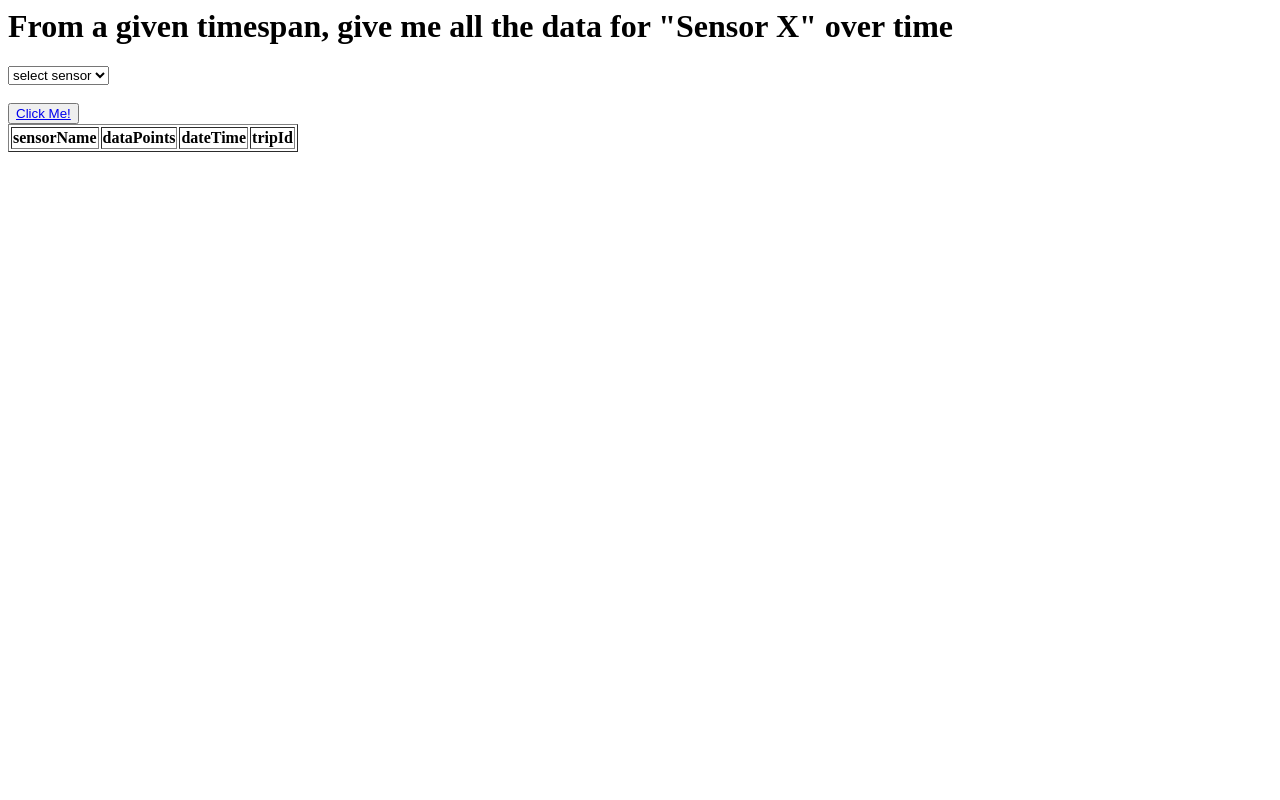
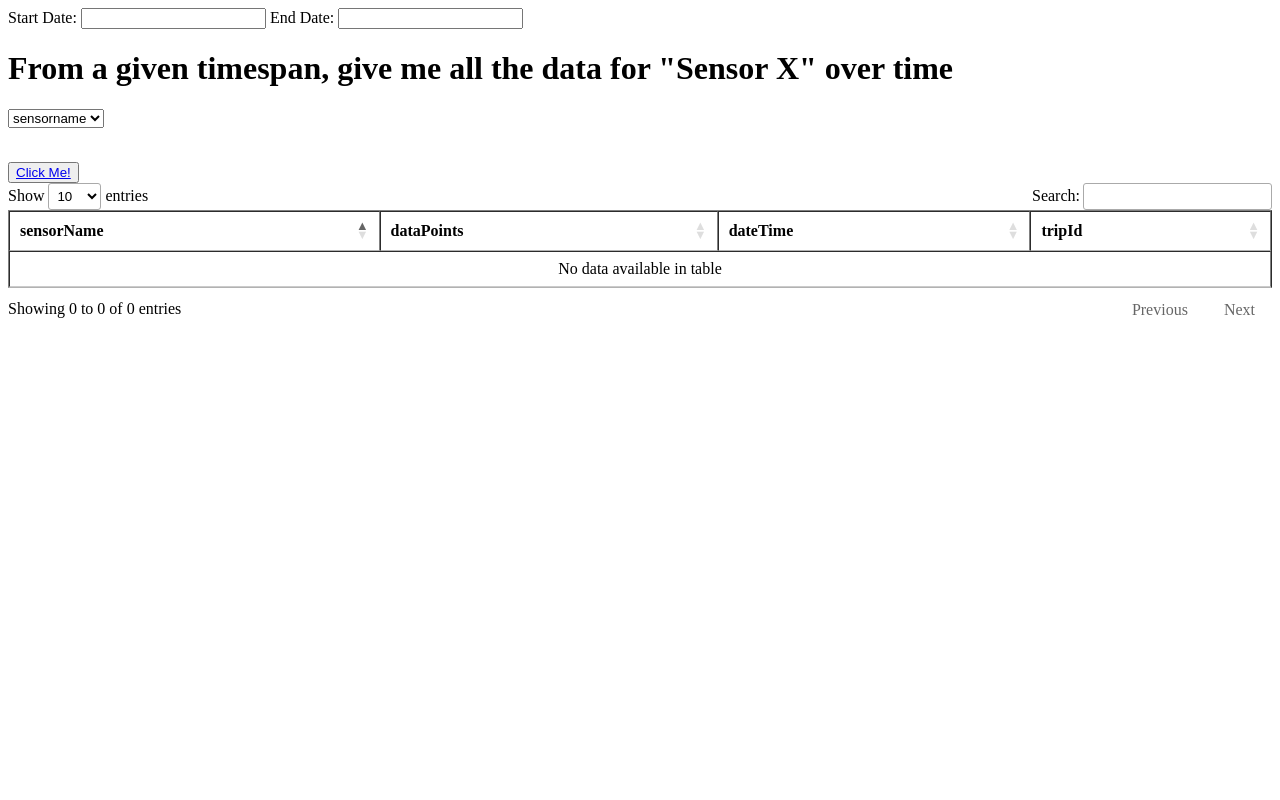
Before and after one commit to kotlamanikanta/vesseltrip, a Django app: page /timespan/ in a window 1280 px wide. Run offline with Django 4.2, Linux system fonts and the light colour scheme; data that the repository does not hold is empty; some libraries are stand-ins or nearby versions.

Commit message:
fourthcommit

```diff
--- a/firstApp/templates/Timedata.html
+++ b/firstApp/templates/Timedata.html
@@ -1,38 +1,79 @@
 <html>
 <head>
     <title>trip for "Sensor X" over time</title>
+    <script src="https://code.jquery.com/jquery-3.5.1.js"></script>
+    <link rel="stylesheet" href="https://cdn.datatables.net/1.13.4/css/jquery.dataTables.css" />
+
+    <script src="https://cdn.datatables.net/1.13.4/js/jquery.dataTables.js"></script>
+    <!-- <script src="https://ajax.googleapis.com/ajax/libs/jquery/3.6.3/jquery.min.js"></script> -->
+    <!-- <link rel='stylesheet' type='text/css' href='https://cdn.datatables.net/1.13.4/css/jquery.dataTables.min.css'> -->
+
+    <link rel="stylesheet" href="https://cdnjs.cloudflare.com/ajax/libs/datepicker/0.6.5/datepicker.min.css" integrity="sha256-b88RdwbRJEzRx95nCuuva+hO5ExvXXnpX+78h8DjyOE=" crossorigin="anonymous" />
+    <script src="https://cdnjs.cloudflare.com/ajax/libs/datepicker/0.6.5/datepicker.min.js" integrity="sha256-/7FLTdzP6CfC1VBAj/rsp3Rinuuu9leMRGd354hvk0k=" crossorigin="anonymous"></script>
+    Start Date: <input type="text" id="my_date_picker">
+
+    <script>
+
+            $(function() {
+                $( "#my_date_picker" ).datepicker();
+            });
+
+    </script>
+     End Date: <input type="text" id="date_picker">
+
+     <script>
+
+             $(function() {
+                 $( "#date_picker" ).datepicker();
+             });
+
+     </script>
+     <!-- table -->
+    <script>
+
+    $(document).ready( function () {
+        $('#myTable').dataTable();
+    } );
+    </script>
+
+
 </head>
 <body>
     <h1> From a given timespan, give me all the data for "Sensor X" over time</h1>
-    <div class="wrappers">
-        <select id="sensor">
-          <option value="-1">select sensor</option>
-          <option value="GPS">sensorName</option>
-          <option value="-1">dataPoints</option>
-          <option value="">dateTime</option>
+    <div class="myclass">
+        <form action=""method="GET">
+            <select name="sensorName">
+                <option value="sensorname">sensorname</option>
+                <option value="GPS">GPS</option>
+                <option value="GYRO">GYRO</option>
+                <option value="MAG">MAG</option>
+                <option value="AAC">AAC</option>
+                <option value="UACC">UACC</option>
             </select>
+        </form>
+
     </div>
 
-    <table border="1"></br>
+    <table id="myTable" border="1"></br>
+        <thead>
             <tr>
                 <th> sensorName</th>
                 <th> dataPoints</th>
                 <th> dateTime</th>
                 <th> tripId</th>
             </tr>
-        {% for s in dm %}
+        </thead>
+        <tbody>
+        {% for s in sensor_data %}
             <tr>
                 <td>{{s.sensorName}}</td>
                 <td>{{s.dataPoints}}</td>
                 <td>{{s.dateTime}}</td>
                 <td>{{s.tripId}}</td>
             </tr>
-
         {% endfor %}
+        </tbody>
         <button type="button"><a href="{{request.path}}?export=True">Click Me!</a></button>
-
-
     </table>
-
 </body>
 </html>
--- a/firstApp/templates/boatsensor_data.html
+++ b/firstApp/templates/boatsensor_data.html
@@ -11,7 +11,7 @@
             <th>index1_avg</th>
             <th>index2_avg</th>
         </tr>
-        {% for s in A %}
+        {% for s in boatsensor_sum_data %}
             <tr>
                 <td>{{s.index0_avg}}</td>
                 <td>{{s.index1_avg}}</td>
@@ -20,7 +20,7 @@
             </tr>
 
         {% endfor %}
-    </table><br>
+    </table>
     <button type="button"><a href="{{request.path}}?export=True">Click Me!</a></button>
 </body>
 </html>
--- a/firstApp/templates/dopdown.html
+++ b/firstApp/templates/dopdown.html
@@ -3,11 +3,6 @@
     <title>
        <h1>sensor</h1>
     </title>
-    <style>
-        *{
-            nargin:0
-        }
-    </style>
 </head>
 <body>
    <div class="wrappers">
--- a/firstApp/templates/sensor_data_avg.html
+++ b/firstApp/templates/sensor_data_avg.html
@@ -4,15 +4,14 @@
 </head>
 <body>
     <h1>From a given trip, give the average of "Sensor X" throughout the entire trip</h1>
-
     <table border="1">
         <tr>
 
             <th> index0_avg</th>
             <th> index1_avg</th>
-            <th> index2_avg</th>
+          <th> index2_avg</th>
         </tr>
-        {% for s in k %}
+        {% for s in sensor_data_avg %}
 
             <tr>
                 <td>{{s.index0_avg}}</td>
--- a/firstApp/views.py
+++ b/firstApp/views.py
@@ -8,6 +8,7 @@ import csv
 from django.http import HttpResponse
 
 from django.http import JsonResponse
+import pymongo
 
 
 connection = MongoClient()
@@ -20,30 +21,32 @@ def homepage(request):
 
 
 def get_sensor_data(request):
+    if request.method == "GET":
 
-    trip_id = "63d4228e01afc1d6b6813e38"
-    sensor_name = "GPS"
-    from_time = datetime.now() - timedelta(days=90)
-    to_time = datetime.now()
-    sensor_data = db.vesseltripdata.aggregate(
-        [
-            {
-                "$match": {
-                    "dateTime": {"$gte": from_time, "$lte": to_time},
-                    "tripId": trip_id,
-                    "sensorName": sensor_name,
-                }
-            },
-            {"$project": {"_id": 0}},
-        ]
-    )
-    data = list(sensor_data)
-    # print(data,"abcd")
-    # this function used to convert the html display data to csv formate
-    if request.GET.get("export", None) == "True":
-        r = some_view(data)
-        return r
-    return render(request, "get_sensor_data.html", {"data": data})
+        trip_id = "63d4228e01afc1d6b6813e38"
+        sensor_name = request.GET.get("sensorName")
+        from_time = datetime.now() - timedelta(days=90)
+        to_time = datetime.now()
+        sensor_data = db.vesseltripdata.aggregate(
+            [
+                {
+                    "$match": {
+                        "dateTime": {"$gte": from_time, "$lte": to_time},
+                        "tripId": trip_id,
+                        "sensorName": sensor_name,
+                    }
+                },
+                {"$project": {"_id": 0}},
+            ]
+        )
+        data = list(sensor_data)
+        # print(data,"abcd")
+        # this function used to convert the html display data to csv formate
+        if request.GET.get("export", None) == "True":
+            r = some_view(data)
+            return r
+        return render(request, "get_sensor_data.html", {"data": data})
+    return HttpResponse("hi")
 
 
 def timespan(request):
@@ -64,13 +67,13 @@ def timespan(request):
         ]
     )
     # print(sensor_data)
-    d = list(sensor_data)
+    sensor_data = list(sensor_data)
     # print("hi")
     # print(d, "hi")
     if request.GET.get("export", None) == "True":
-        r = some_view(d)
+        r = some_view(sensor_data)
         return r
-    return render(request, "Timedata.html", {"dm": d})
+    return render(request, "Timedata.html", {"sensor_data": sensor_data})
 
 
 # get_sensor_data(sensor_name,from_time,to_time,trip_id)
@@ -96,14 +99,14 @@ def sensor_data(request):
         ]
     )
     # print(sensor_sum_data)
-    d = list(sensor_sum_data)
+    sum_data = list(sensor_sum_data)
     if request.GET.get("export", None) == "True":
-        r = some_view(d)
+        r = some_view(sum_data)
         return r
     # print(type(sensor_sum_data))
     # print(dumps(list(sensor_sum_data)))
     # return HttpResponse("mani")
-    return render(request, "sensor_data.html", {"mk": d})
+    return render(request, "sensor_data.html", {"sum_data": sum_data})
 
 
 # get_sensor_data_sum(sensor_name,trip_id)
@@ -130,13 +133,13 @@ def sensor_data_avg(request):
     )
     # print(sensor_sum_data)
     # print(type(sensor_sum_data))
-    r = list(sensor_sum_data)
+    sensor_data_avg = list(sensor_sum_data)
     if request.GET.get("export", None) == "True":
-        z = some_view(r)
+        z = some_view(sensor_data_avg)
         return z
     # print(dumps(list(sensor_sum_data)))
     # return HttpResponse("mani")
-    return render(request, "sensor_data_avg.html", {"k": r})
+    return render(request, "sensor_data_avg.html", {"sensor_data_avg": sensor_data_avg})
 
 
 # get_sensor_data_avg( sensor_name,trip_id)
@@ -171,15 +174,17 @@ def boatsensor_data_avg(request):
         ]
     )
     # print(boatsensor_sum_data)
-    de = list(boatsensor_sum_data)
+    boatsensor_sum_data = list(boatsensor_sum_data)
     if request.GET.get("export", None) == "True":
-        r = some_view(de)
+        r = some_view(boatsensor_sum_data)
         return r
     # print(de)
     # print(type(boatsensor_sum_data))
     # print(dumps(list(boatsensor_sum_data)))
     # return HttpResponse("Amani")
-    return render(request, "boatsensor_data.html", {"A": de})
+    return render(
+        request, "boatsensor_data.html", {"boatsensor_sum_data": boatsensor_sum_data}
+    )
 
 
 def trip_sensors(request):
@@ -191,13 +196,13 @@ def trip_sensors(request):
         ]
     )
     # print(trip_sensors_data)
-    f = list(trip_sensors_data)
+    trip = list(trip_sensors_data)
     # print(f)
     if request.GET.get("export", None) == "True":
-        r = some_view(f)
+        r = some_view(trip)
         return r
     # return HttpResponse("Anil")
-    return render(request, "trip_sensors.html", {"trip": f})
+    return render(request, "trip_sensors.html", {"trip": trip})
     # print(type(trip_sensors_data))
     # print(dumps(list(trip_sensors_data)))
 
```
Also changed, not shown: firstApp/templates/get_sensor_data.html (+11 -19 lines), firstApp/templates/sensor_data.html (+19 -9 lines). Lines whose indentation alone changed are shown as unchanged.
